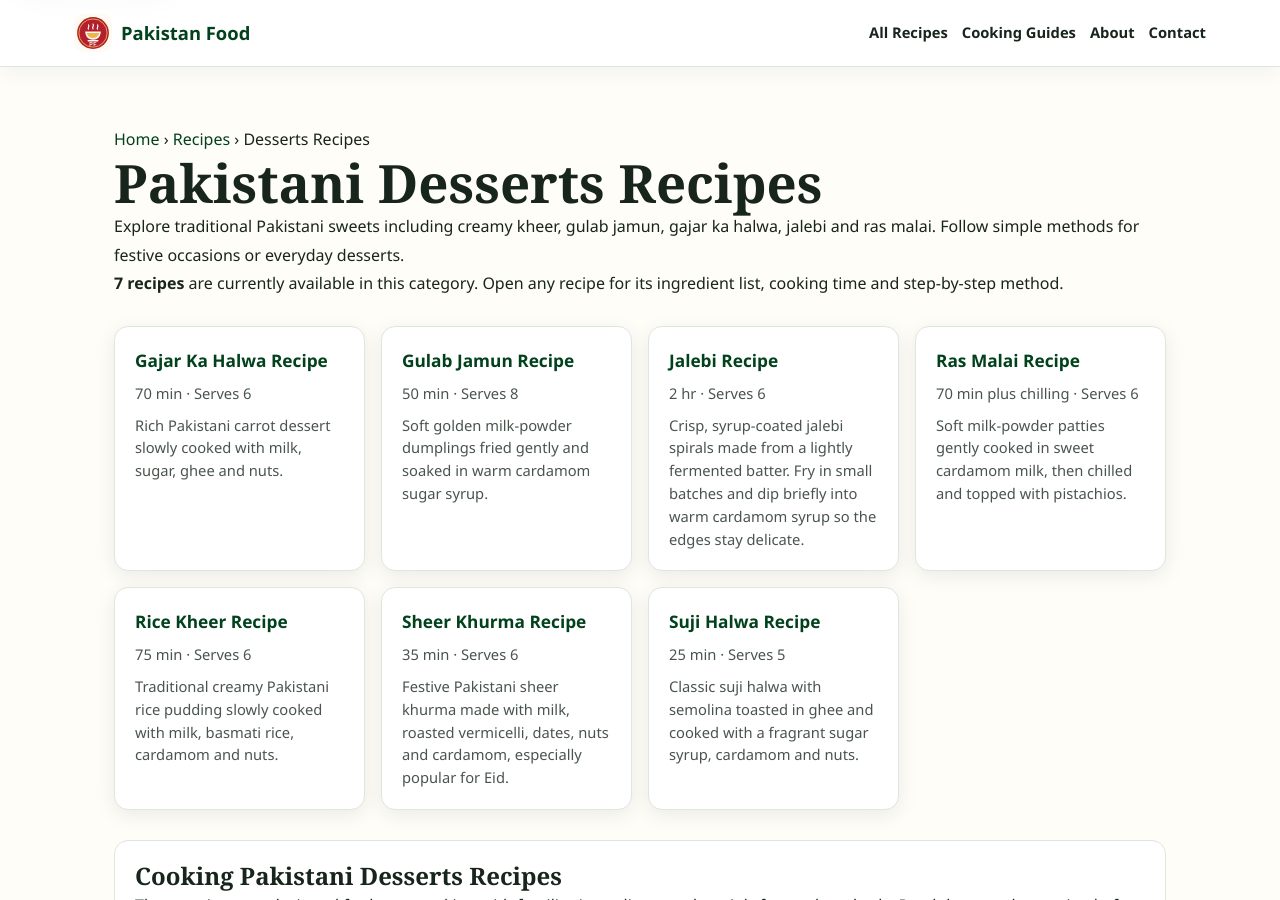
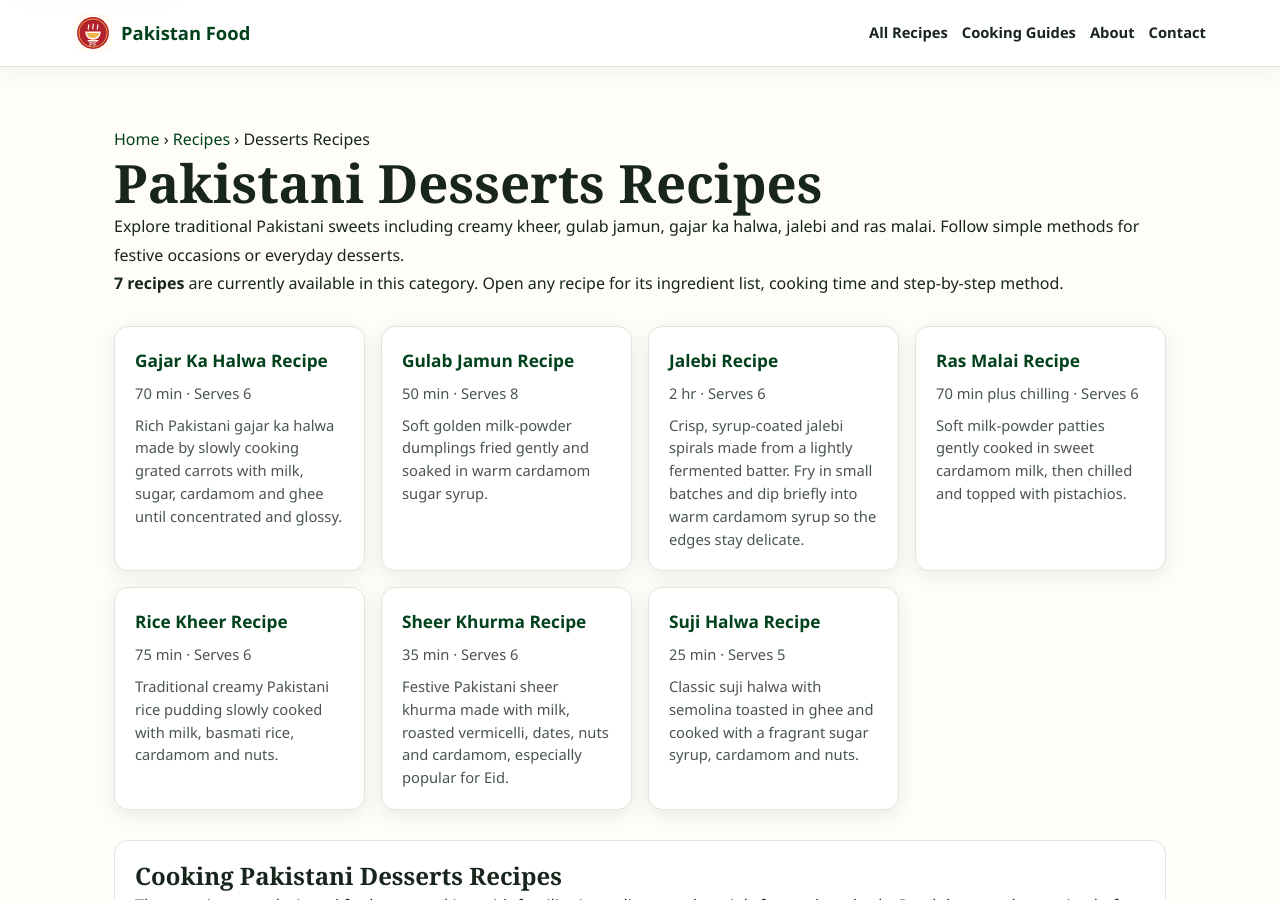
Before and after one commit to manazarali01-hub/pakistan-food, a Jekyll site: the page built from recipes/desserts/index.html, in a window 1280 px wide and 900 px high. Built offline with Jekyll 4.4.1, drawn with Linux system fonts in a browser that asks for light colours; some of the changed lines change nothing that is shown.

Commit message:
Improve Gajar Ka Halwa recipe instructions

```diff
--- a/_data/recipes/gajar-ka-halwa.json
+++ b/_data/recipes/gajar-ka-halwa.json
@@ -1 +1,26 @@
-{"id":35,"name":"Gajar Ka Halwa","category":"Desserts","time":"70 min","serves":6,"image":"https://commons.wikimedia.org/wiki/Special:FilePath/Delicious_Gajar_Ka_Halwa.jpg?width=900","description":"Rich Pakistani carrot dessert slowly cooked with milk, sugar, ghee and nuts.","ingredients":["1 kg carrots","1 litre milk","0.75 cup sugar","4 tbsp ghee","4 cardamoms","Almonds","Pistachios"],"method":["Grate carrots and cook with milk.","Simmer until most liquid evaporates.","Add sugar and cardamom.","Add ghee and cook until glossy.","Garnish with nuts and serve warm."]}
+{
+  "id": 35,
+  "name": "Gajar Ka Halwa",
+  "category": "Desserts",
+  "time": "70 min",
+  "serves": 6,
+  "image": "https://commons.wikimedia.org/wiki/Special:FilePath/Delicious_Gajar_Ka_Halwa.jpg?width=900",
+  "description": "Rich Pakistani gajar ka halwa made by slowly cooking grated carrots with milk, sugar, cardamom and ghee until concentrated and glossy.",
+  "ingredients": [
+    "1 kg carrots, washed, peeled if needed and grated",
+    "1 litre milk",
+    "0.75 cup sugar",
+    "4 tbsp ghee",
+    "4 green cardamom pods, lightly crushed",
+    "Almonds, chopped for garnish",
+    "Pistachios, chopped for garnish"
+  ],
+  "method": [
+    "Put the grated carrots and milk in a broad heavy-bottomed pan and bring to a gentle simmer.",
+    "Cook over moderate heat, stirring regularly, until the carrots are tender and most of the milk has reduced. Stir more frequently as the mixture thickens so the milk solids do not catch.",
+    "Add the sugar and crushed cardamom and continue cooking; the sugar will release additional moisture, so let that liquid reduce again.",
+    "Add the ghee and cook while stirring until the halwa looks glossy, concentrated and moist rather than watery.",
+    "Taste and stop reducing before the halwa becomes dry because it will firm slightly as it cools.",
+    "Garnish with chopped almonds and pistachios and serve warm, or cool and store appropriately for later serving."
+  ]
+}
```
